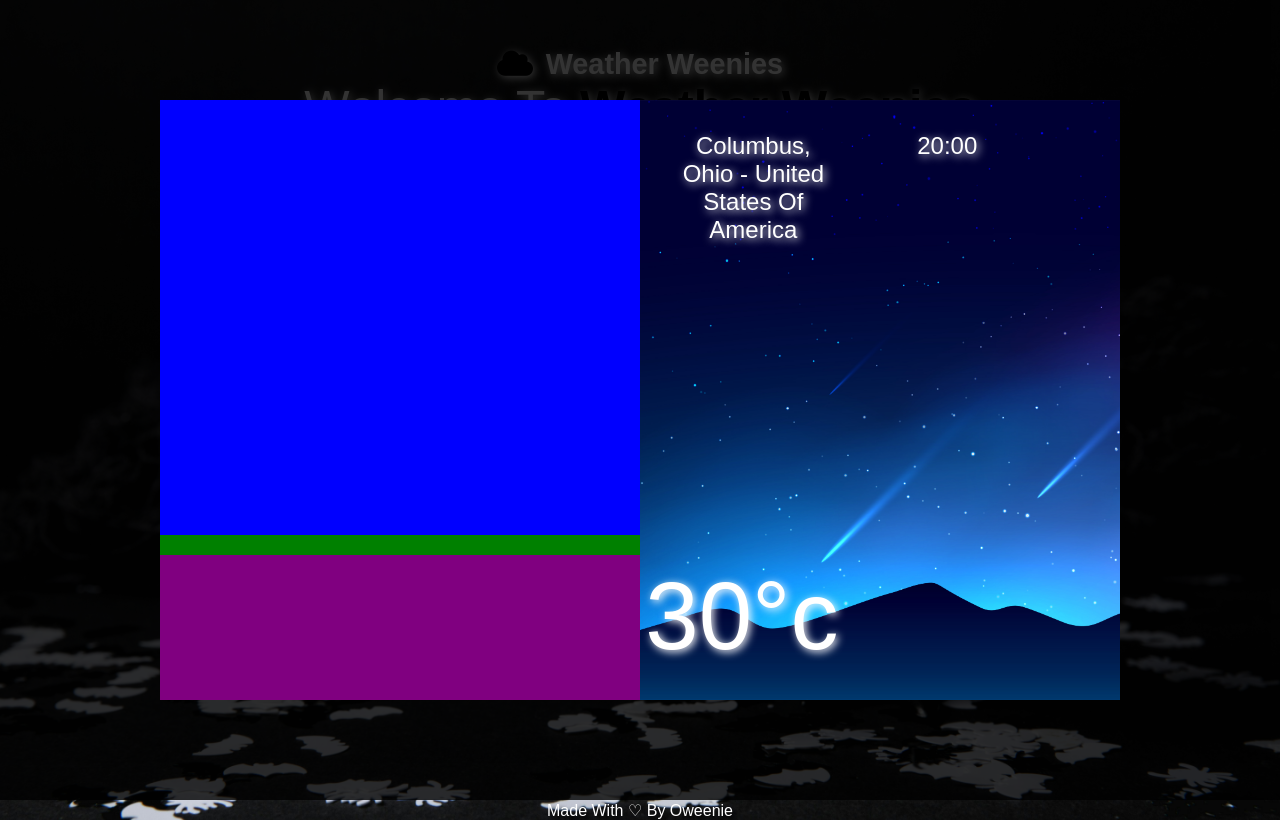
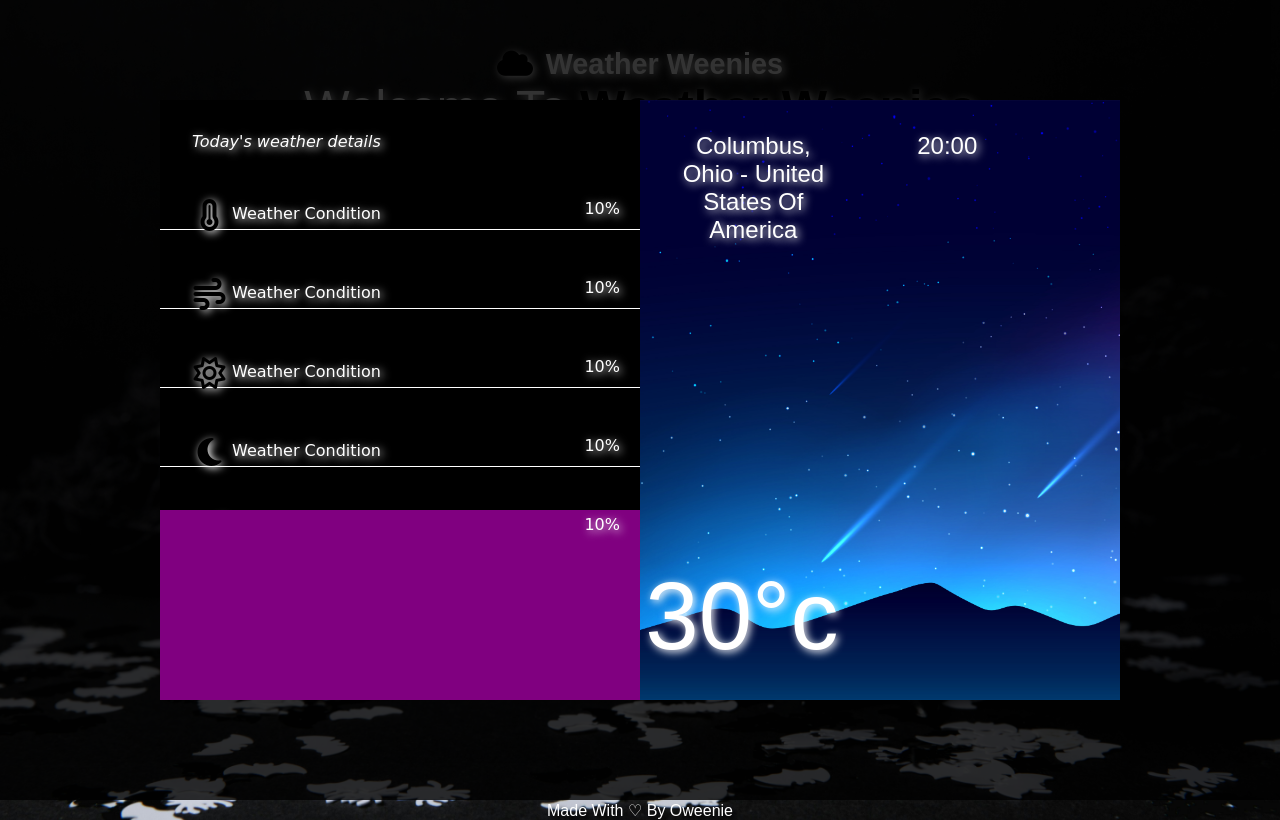
Before and after one commit to oweeeenie/Weather-App, a website built with webpack: page src/index.html in a window 1280 px wide. Built offline with nearby package versions, Linux system fonts and the light colour scheme.

Commit message:
today weather looks decent, not bad for a little project like this, next is the overview section (html and css) then finally functionality

```diff
--- a/src/styles.css
+++ b/src/styles.css
@@ -139,8 +139,8 @@ footer {
 }
 
 .main-container {
-  background-color: #008000;
-  z-index: 10;
+  background-color: black;
+  z-index: 9999;
   width: 75vw;
   height: 75vh;
   display: flex;
@@ -161,7 +161,7 @@ footer {
 .overview-header-container {
   display: flex;
   justify-content: end;
-  width: 100%;
+  width: 70%;
 }
 
 .overview-header-container > p {
@@ -187,13 +187,89 @@ footer {
 }
 
 .today-container {
-  background-color: blue;
-  height: 75%;
+  height: 65%;
   width: 100%;
+  display: flex;
+  flex-direction: column;
+  gap: 3rem;
 }
 
 .forecast-container {
   background-color: purple;
-  height: 25%;
+  height: 35%;
   width: 100%;
 }
+
+.today-header {
+  display: flex;
+  padding-left: 2rem;
+  padding-top: 2rem;
+  font-style: italic;
+  font-family: cursive;
+}
+
+.row-one-container {
+  display: flex;
+  justify-content: space-between;
+  height: 20%;
+  padding-left: 2rem;
+  border-bottom: 1px solid white;
+  font-family: cursive;
+}
+
+.row-two-container {
+  display: flex;
+  justify-content: space-between;
+  height: 20%;
+  padding-left: 2rem;
+  border-bottom: 1px solid white;
+  font-family: cursive;
+}
+
+.row-three-container {
+  display: flex;
+  justify-content: space-between;
+  height: 20%;
+  padding-left: 2rem;
+  border-bottom: 1px solid white;
+  font-family: cursive;
+}
+
+.row-four-container {
+  display: flex;
+  justify-content: space-between;
+  height: 20%;
+  padding-left: 2rem;
+  border-bottom: 1px solid white;
+  font-family: cursive;
+}
+
+.row-five-container {
+  display: flex;
+  justify-content: space-between;
+  height: 20%;
+  padding-left: 2rem;
+  border-bottom: 1px solid white;
+  font-family: cursive;
+}
+
+.row-one-value,
+.row-two-value,
+.row-three-value,
+.row-four-value,
+.row-five-value {
+  position: relative;
+  right: 20px;
+  color: var(--primary-text-color);
+}
+
+.today-container .fa-solid,
+.fa-regular {
+  font-size: 2rem;
+  color: var(--secondary-text-color);
+  text-shadow: var(--primary-text-shadow);
+  vertical-align: middle;
+  width: 35px;
+  height: 30px;
+  text-align: center;
+}
--- a/src/ui.js
+++ b/src/ui.js
@@ -46,6 +46,83 @@ function weatherPopup() {
     const weatherTodayContainer = document.createElement('div');
     weatherTodayContainer.className = 'today-container';
     leftColumnContainer.appendChild(weatherTodayContainer);
+
+    const weatherTodayHeader = document.createElement('p');
+    weatherTodayHeader.className = 'today-header';
+    weatherTodayHeader.textContent = "Today's weather details";
+    weatherTodayContainer.appendChild(weatherTodayHeader);
+
+    const rowOneContainer = document.createElement('div'); // start of rows in today's weather
+    rowOneContainer.className = 'row-one-container';
+    weatherTodayContainer.appendChild(rowOneContainer);
+
+    const rowOne = document.createElement('p');
+    rowOne.className = 'row-one';
+    rowOne.innerHTML =
+      '<i class="fa-solid fa-temperature-full"></i> Weather Condition';
+
+    let rowOneValue = document.createElement('p');
+    rowOneValue.className = 'row-one-value';
+    rowOneValue.textContent = '10%';
+    rowOneContainer.appendChild(rowOne);
+    rowOneContainer.appendChild(rowOneValue);
+
+    const rowTwoContainer = document.createElement('div');
+    rowTwoContainer.className = 'row-two-container';
+    weatherTodayContainer.appendChild(rowTwoContainer);
+
+    const rowTwo = document.createElement('p');
+    rowTwo.className = 'row-two';
+    rowTwo.innerHTML = '<i class="fa-solid fa-wind"></i> Weather Condition';
+
+    let rowTwoValue = document.createElement('p');
+    rowTwoValue.className = 'row-two-value';
+    rowTwoValue.textContent = '10%';
+    rowTwoContainer.appendChild(rowTwo);
+    rowTwoContainer.appendChild(rowTwoValue);
+
+    const rowThreeContainer = document.createElement('div');
+    rowThreeContainer.className = 'row-three-container';
+    weatherTodayContainer.appendChild(rowThreeContainer);
+
+    const rowThree = document.createElement('p');
+    rowThree.className = 'row-three';
+    rowThree.innerHTML = '<i class="fa-regular fa-sun"></i> Weather Condition';
+
+    let rowThreeValue = document.createElement('p');
+    rowThreeValue.className = 'row-three-value';
+    rowThreeValue.textContent = '10%';
+    rowThreeContainer.appendChild(rowThree);
+    rowThreeContainer.appendChild(rowThreeValue);
+
+    const rowFourContainer = document.createElement('div');
+    rowFourContainer.className = 'row-four-container';
+    weatherTodayContainer.appendChild(rowFourContainer);
+
+    const rowFour = document.createElement('p');
+    rowFour.className = 'row-four';
+    rowFour.innerHTML = '<i class="fa-solid fa-moon"></i> Weather Condition';
+
+    let rowFourValue = document.createElement('p');
+    rowFourValue.className = 'row-four-value';
+    rowFourValue.textContent = '10%';
+    rowFourContainer.appendChild(rowFour);
+    rowFourContainer.appendChild(rowFourValue);
+
+    const rowFiveContainer = document.createElement('div');
+    rowFiveContainer.className = 'row-five-container';
+    weatherTodayContainer.appendChild(rowFiveContainer);
+
+    const rowFive = document.createElement('p');
+    rowFive.className = 'row-five';
+    rowFive.innerHTML =
+      '<i class="fa-solid fa-cloud-moon-rain"></i> Weather Condition';
+
+    let rowFiveValue = document.createElement('p');
+    rowFiveValue.className = 'row-five-value';
+    rowFiveValue.textContent = '10%';
+    rowFiveContainer.appendChild(rowFive);
+    rowFiveContainer.appendChild(rowFiveValue);
   }
 
   function createWeatherForecast() {
```
